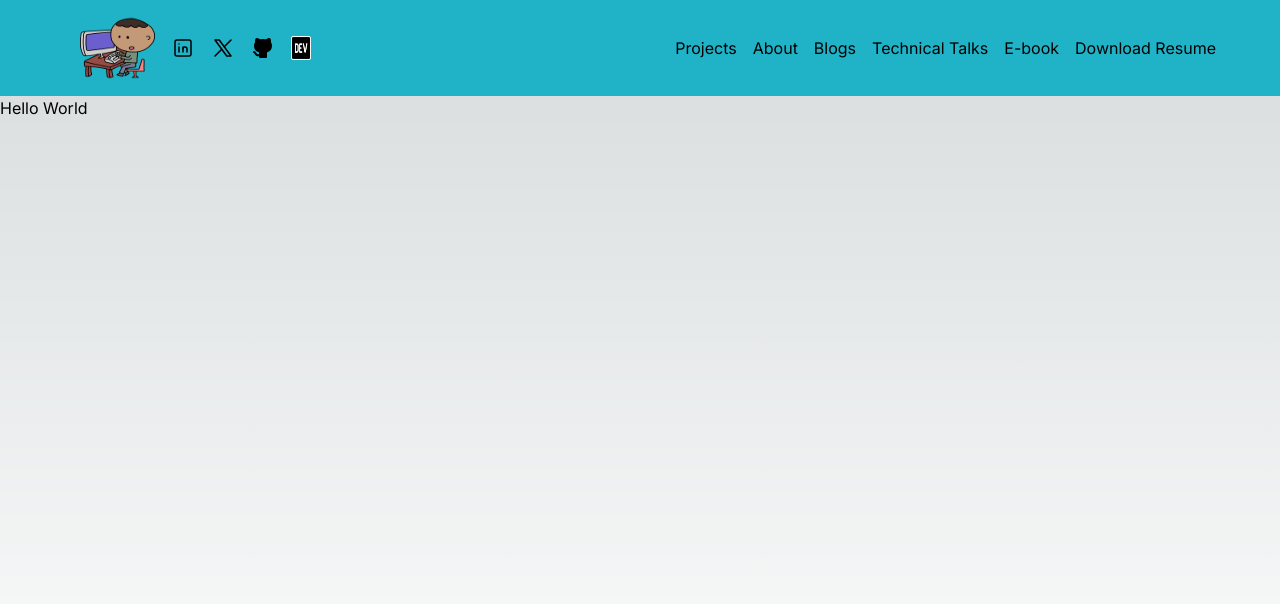
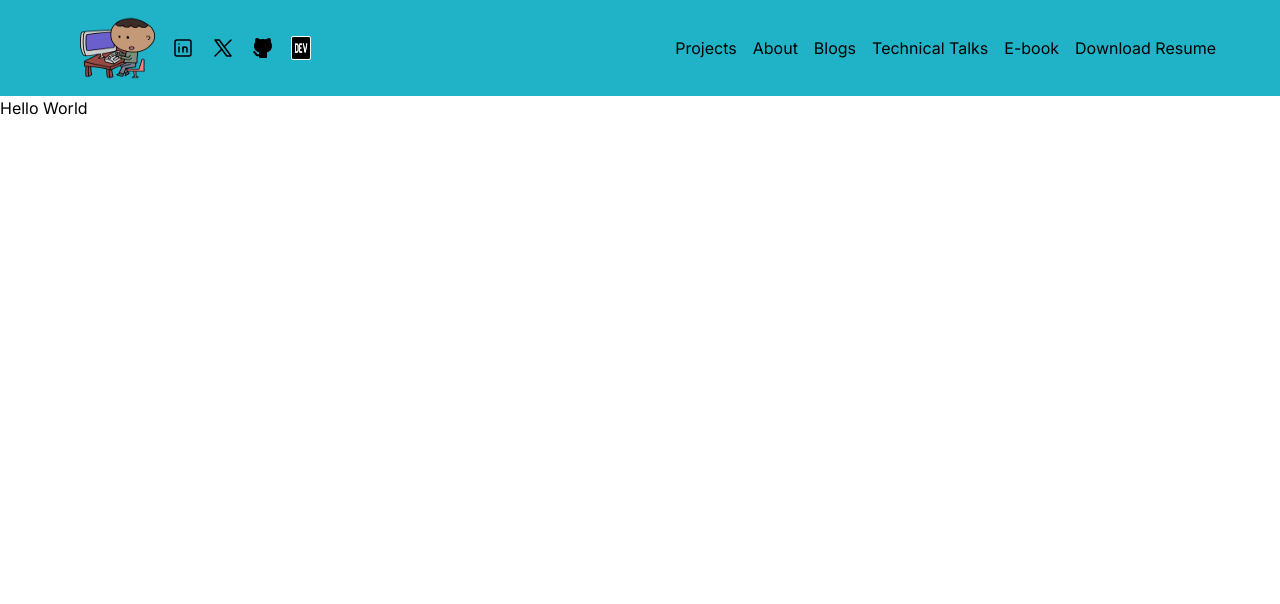
Before and after one commit to jcsmileyjr/portfolio-v4, a Next.js app: page / in a window 1280 px wide. Shown: the top 604 px of the page. Built offline with nearby package versions, Linux system fonts and the light colour scheme.

Commit message:
Style  background as white

```diff
--- a/src/app/globals.css
+++ b/src/app/globals.css
@@ -2,26 +2,6 @@
 @tailwind components;
 @tailwind utilities;
 
-:root {
-  --foreground-rgb: 0, 0, 0;
-  --background-start-rgb: 214, 219, 220;
-  --background-end-rgb: 255, 255, 255;
+body {
+  background-color: white;
 }
-
-@media (prefers-color-scheme: dark) {
-  :root {
-    --foreground-rgb: 255, 255, 255;
-    --background-start-rgb: 0, 0, 0;
-    --background-end-rgb: 0, 0, 0;
-  }
-}
-
-body {
-  color: rgb(var(--foreground-rgb));
-  background: linear-gradient(
-      to bottom,
-      transparent,
-      rgb(var(--background-end-rgb))
-    )
-    rgb(var(--background-start-rgb));
-}
```
